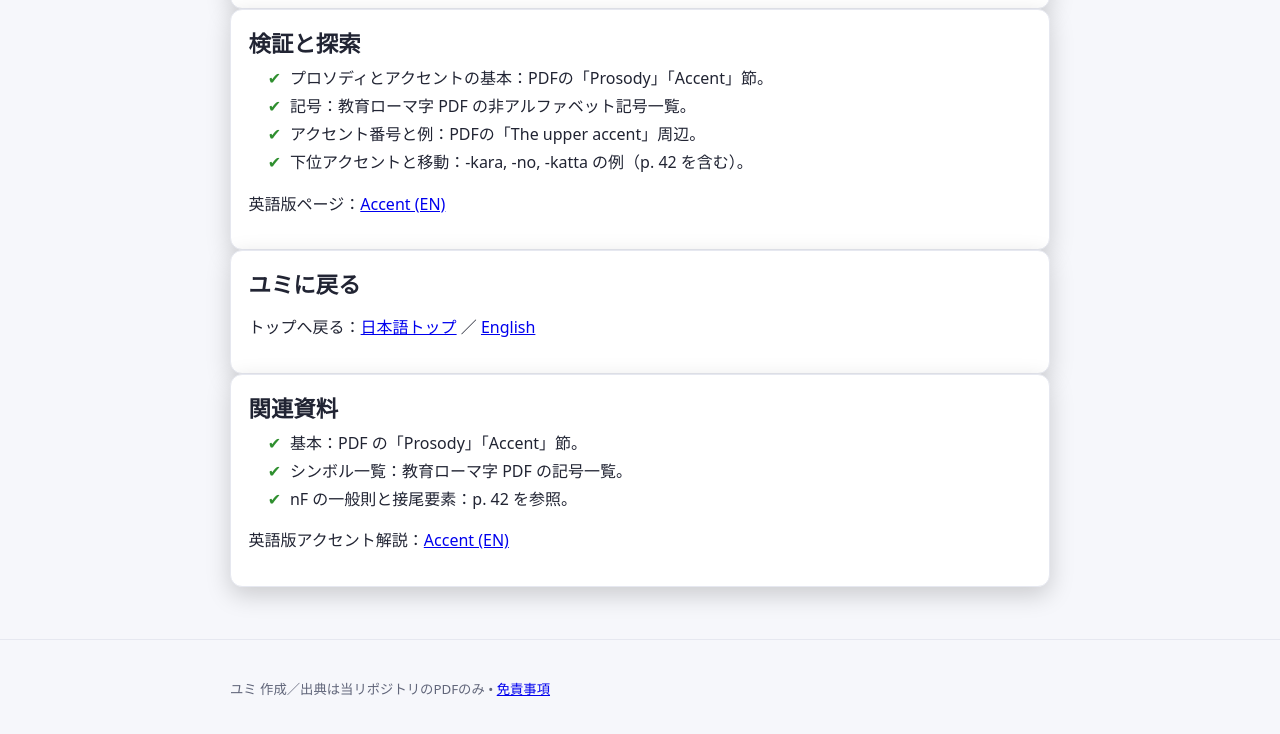
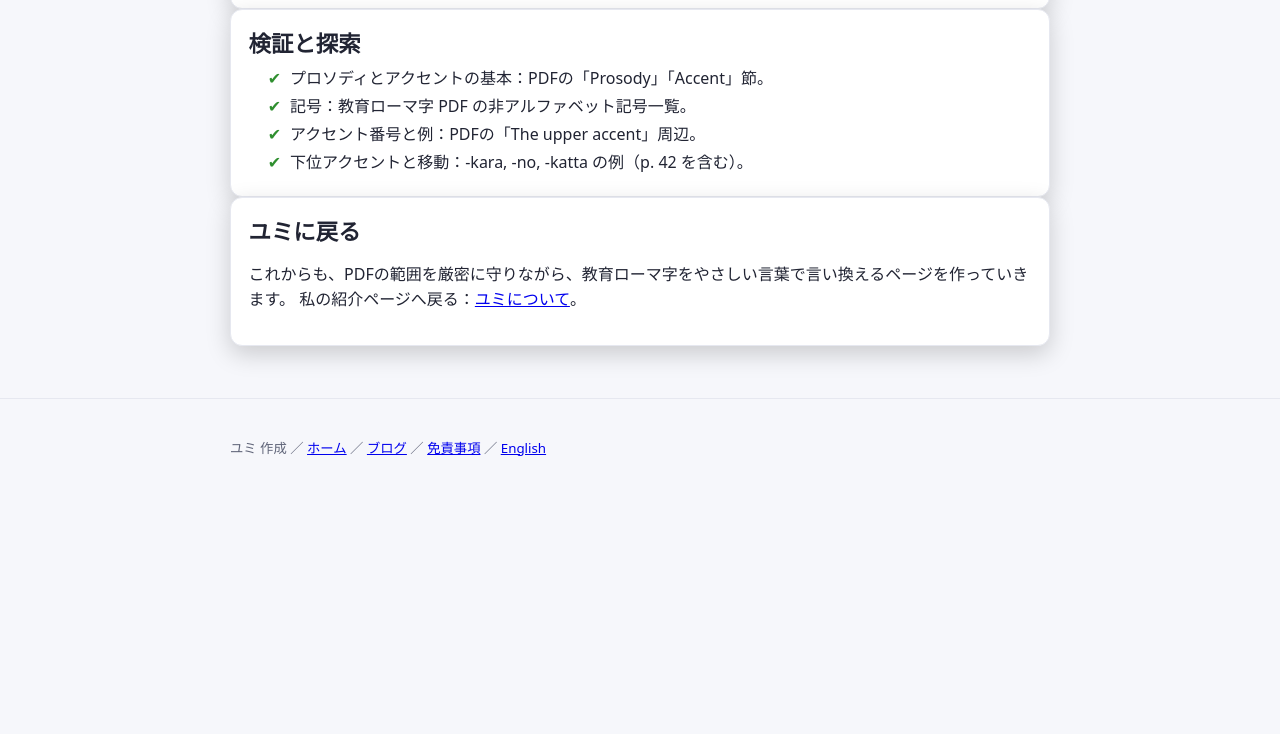
Before and after one commit to NihongoTopics/Kyouro-by-Yumi, a plain HTML site: page ja/accent.html in a window 1280 px wide. Shown: the part 1675-2409 px from the top of the page. After the commit the page ends 2187 px from the top, so only its background shows below. Drawn offline with Linux system fonts and the light colour scheme.

Commit message:
fixed navigations

```diff
--- a/ja/accent.html
+++ b/ja/accent.html
@@ -110,30 +110,20 @@
           <li>アクセント番号と例：PDFの「The upper accent」周辺。</li>
           <li>下位アクセントと移動：-kara, -no, -katta の例（p. 42 を含む）。</li>
         </ul>
-        <p>英語版ページ：<a href="../accent.html">Accent (EN)</a></p>
       </section>
 
       <section class="card">
         <h2>ユミに戻る</h2>
         <p>
-          トップへ戻る：<a href="index.html">日本語トップ</a> ／ <a href="../index.html">English</a>
+          これからも、PDFの範囲を厳密に守りながら、教育ローマ字をやさしい言葉で言い換えるページを作っていきます。
+          私の紹介ページへ戻る：<a href="index.html">ユミについて</a>。
         </p>
-      </section>
-
-      <section class="card">
-        <h2>関連資料</h2>
-        <ul class="checklist">
-          <li>基本：PDF の「Prosody」「Accent」節。</li>
-          <li>シンボル一覧：教育ローマ字 PDF の記号一覧。</li>
-          <li>nF の一般則と接尾要素：p. 42 を参照。</li>
-        </ul>
-        <p>英語版アクセント解説：<a href="../accent.html">Accent (EN)</a></p>
       </section>
     </main>
 
     <footer class="site-footer">
       <div class="container">
-        <small>ユミ 作成／出典は当リポジトリのPDFのみ • <a href="disclaimer.html">免責事項</a></small>
+        <small>ユミ 作成 ／ <a href="index.html">ホーム</a> ／ <a href="blog.html">ブログ</a> ／ <a href="disclaimer.html">免責事項</a> ／ <a href="../accent.html">English</a></small>
       </div>
     </footer>
   </body>
```
Also changed, not shown: accent.html (+1 -1 lines), blog.html (+1 -1 lines), blog.js (+7 -0 lines), disclaimer.html (+1 -1 lines), ja/blog.html (+1 -1 lines), ja/disclaimer.html (+1 -1 lines), ja/post.html (+1 -1 lines), post.html (+1 -1 lines).
